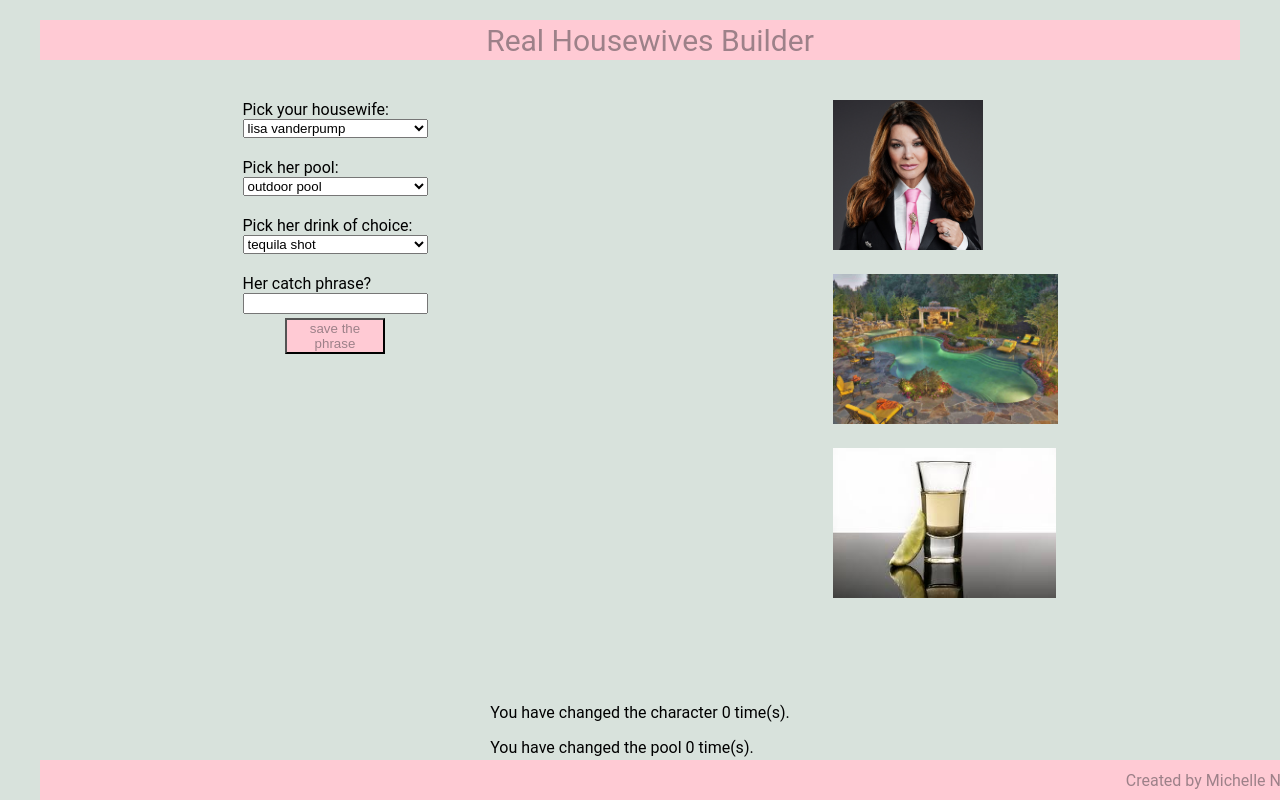
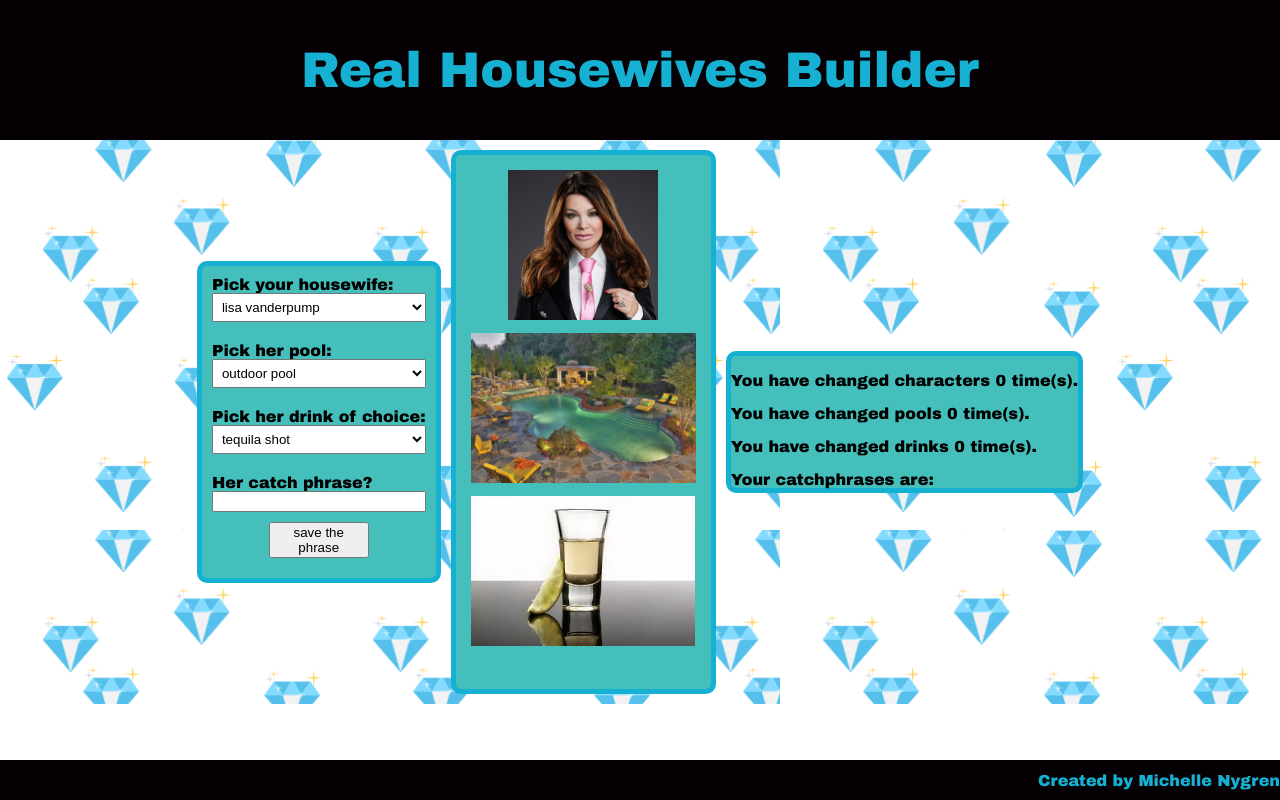
Before and after one commit to michellerenehey/react-character-designer, a React (Create React App) app: page / in a window 1280 px wide. Shown: the top 800 px of the page. Built offline with nearby package versions, Linux system fonts and the light colour scheme.

Commit message:
styling changes

```diff
--- a/src/App.css
+++ b/src/App.css
@@ -1,10 +1,13 @@
+@import url('https://fonts.googleapis.com/css2?family=Archivo+Black&display=swap');
+
 body {
-  --color1: #d8e2dc;
-  --color2: #ffffff;
-  --color3: #ffcad4;
-  --color4: #f4acb7;
-  --color5: #9d8189;
+  --color1: #16b0d3;
+  --color2: #01616d;
+  --color3: #349394;
+  --color4: #44bfbc;
+  --colorBlack: #040003;
+  --colorWhite: #ffffff;
   --header-height: 40px;
-  font-family: 'Roboto', sans-serif;
-  background-color: var(--color1);
+  font-family: 'Archivo Black', sans-serif;
+  background-color: var(--colorWhite);
 }
--- a/src/components/Displayer/Displayer.css
+++ b/src/components/Displayer/Displayer.css
@@ -1,8 +1,17 @@
 .displayer {
   grid-column: 2/3;
   grid-row: 1/2;
+  border: solid 5px var(--color1);
+  border-radius: 10px;
+  display: flex;
+  flex-direction: column;
+  align-items: center;
+  padding: 10px;
+  margin: 10px;
+  background-color: var(--color4);
 }
 
 img {
   height: 150px;
+  padding: 5px;
 }
--- a/src/components/Displayer/Displayer.js
+++ b/src/components/Displayer/Displayer.js
@@ -13,7 +13,7 @@
         <img src={`${process.env.PUBLIC_URL}/images/${drink}.jpeg`} />
       </div>
       <div>
-        <p style={{ color: '#9d8189', fontSize: '25px' }}>{phrase}</p>
+        <p style={{ color: 'black', fontSize: '25px' }}>{phrase}</p>
       </div>
     </div>
   );
--- a/src/components/Layout/Footer/Footer.css
+++ b/src/components/Layout/Footer/Footer.css
@@ -1,7 +1,7 @@
 footer {
-  color: var(--color5);
   height: 40px;
-  background-color: var(--color3);
+  background-color: var(--colorBlack);
+  color: var(--color1);
   display: flex;
   align-items: center;
   justify-content: flex-end;
--- a/src/components/Layout/Header/Header.css
+++ b/src/components/Layout/Header/Header.css
@@ -1,10 +1,10 @@
 header {
   height: 40px;
-  background-color: var(--color3);
-  color: var(--color5);
-  font-size: 30px;
+  background-color: var(--colorBlack);
+  color: var(--color1);
+  font-size: 50px;
   display: flex;
   align-items: center;
   justify-content: center;
-  padding-left: 20px;
+  padding: 50px;
 }
--- a/src/components/Selector/Selector.css
+++ b/src/components/Selector/Selector.css
@@ -1,21 +1,24 @@
 .selector {
   grid-column: 1/2;
   grid-row: 1/2;
-}
-
-div {
-  margin: 20px;
+  border: solid 5px var(--color1);
+  border-radius: 10px;
+  background-color: var(--color4);
 }
 
 .choices {
   display: flex;
   flex-direction: column;
+  padding: 10px;
+}
+
+select {
+  padding: 5px;
 }
 
 button {
   width: 100px;
-  background-color: var(--color3);
   color: var(--color5);
   align-self: center;
-  margin: 4px;
+  margin: 10px;
 }
--- a/src/components/Stats/Stats.css
+++ b/src/components/Stats/Stats.css
@@ -1,7 +1,9 @@
 .stats {
-  /* grid-area: stats; */
   grid-column: 1/3;
   grid-row: 2/3;
   justify-content: center;
   align-items: center;
+  border: solid 5px var(--color1);
+  border-radius: 10px;
+  background-color: var(--color4);
 }
--- a/src/components/Stats/Stats.js
+++ b/src/components/Stats/Stats.js
@@ -1,11 +1,10 @@
 import './Stats.css';
-import cast from '../../cast.png';
 
 export default function Stats({ headCount, poolCount, drinkCount, phraseList }) {
   return (
     <div className="stats">
-      <p>You have changed the character {headCount} time(s).</p>
-      <p>You have changed the pool {poolCount} time(s).</p>
+      <p>You have changed characters {headCount} time(s).</p>
+      <p>You have changed pools {poolCount} time(s).</p>
       <p>You have changed drinks {drinkCount} time(s).</p>
       <div>
         Your catchphrases are:
@@ -15,7 +14,7 @@
           </p>
         ))}
       </div>
-      <img src={cast} />
+      {/* <img src={cast} /> */}
     </div>
   );
 }
--- /dev/null
+++ b/src/logo.json
@@ -0,0 +1 @@
+{".":{"auto_update":{"tag":"latest"},"container":"hq__KTEvAuHPtDSa6KZhed8BoPNMy1a7nePR6oeZbhdg2Wx5NUeut9y4yycnpQZW4EFG5chJWr9XiN"},"/":"./files/RHOBH_S11_TitleTreatment.png"}
--- a/src/views/Home/Home.css
+++ b/src/views/Home/Home.css
@@ -1,7 +1,5 @@
 main {
-  display: grid;
-  grid-template-columns: 1fr 1fr;
-  grid-template-rows: 1fr 0.5fr;
-  grid-gap: 20px;
-  justify-items: center;
+  display: flex;
+  justify-content: center;
+  align-items: center;
 }
--- a/src/views/Home/Home.js
+++ b/src/views/Home/Home.js
@@ -3,6 +3,7 @@
 import Selector from '../../components/Selector/Selector';
 import Displayer from '../../components/Displayer/Displayer';
 import Stats from '../../components/Stats/Stats';
+import background from '../../pattern.png';
 
 import './Home.css';
 
@@ -17,7 +18,7 @@
   const [drinkCount, setDrinkCount] = useState(0);
 
   return (
-    <main>
+    <main style={{ backgroundImage: `url(${background})` }}>
       <Selector
         {...{
           head,
```
Also changed, not shown: src/logo.svg (deleted), src/pattern.png (added).
